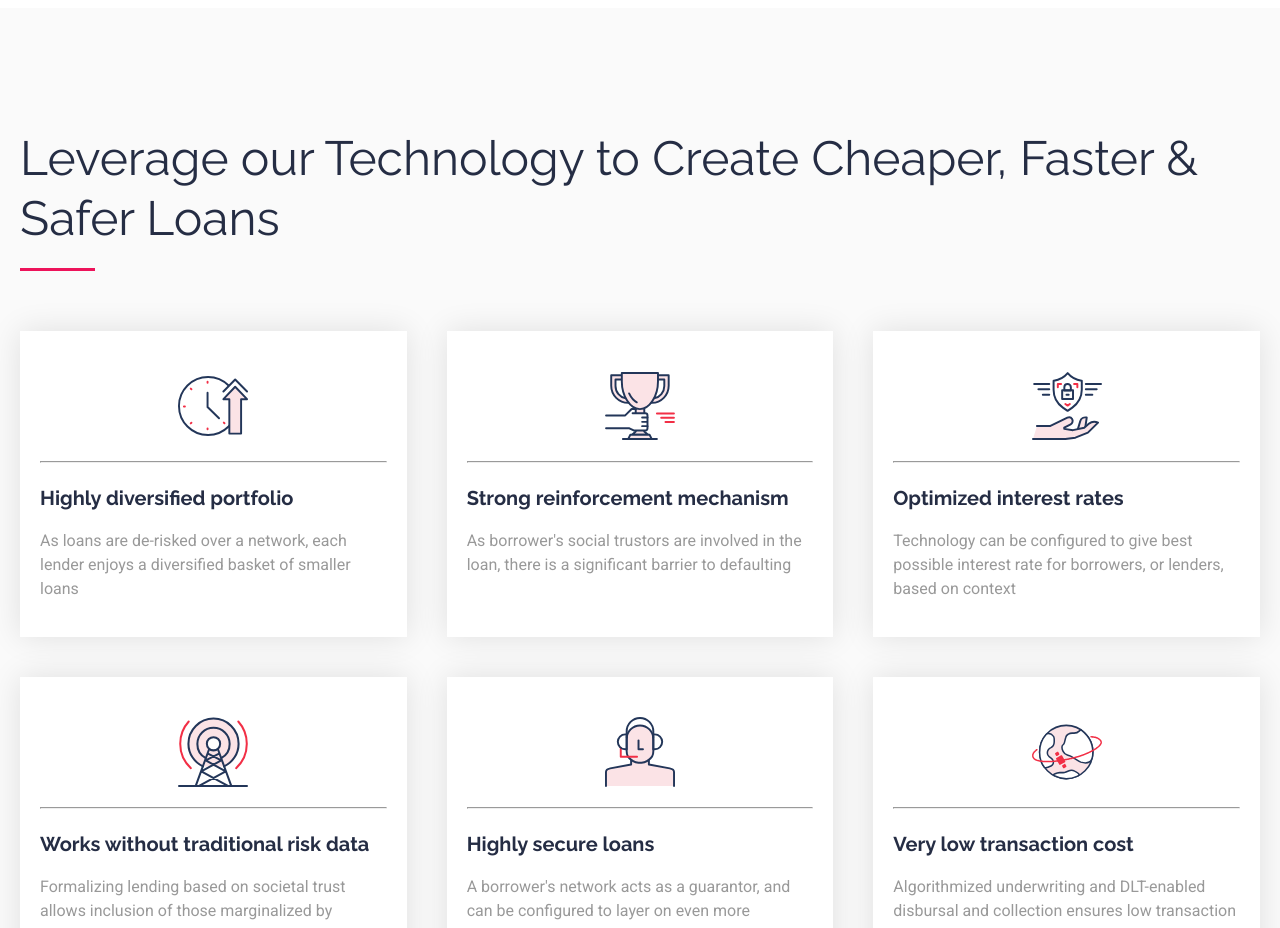
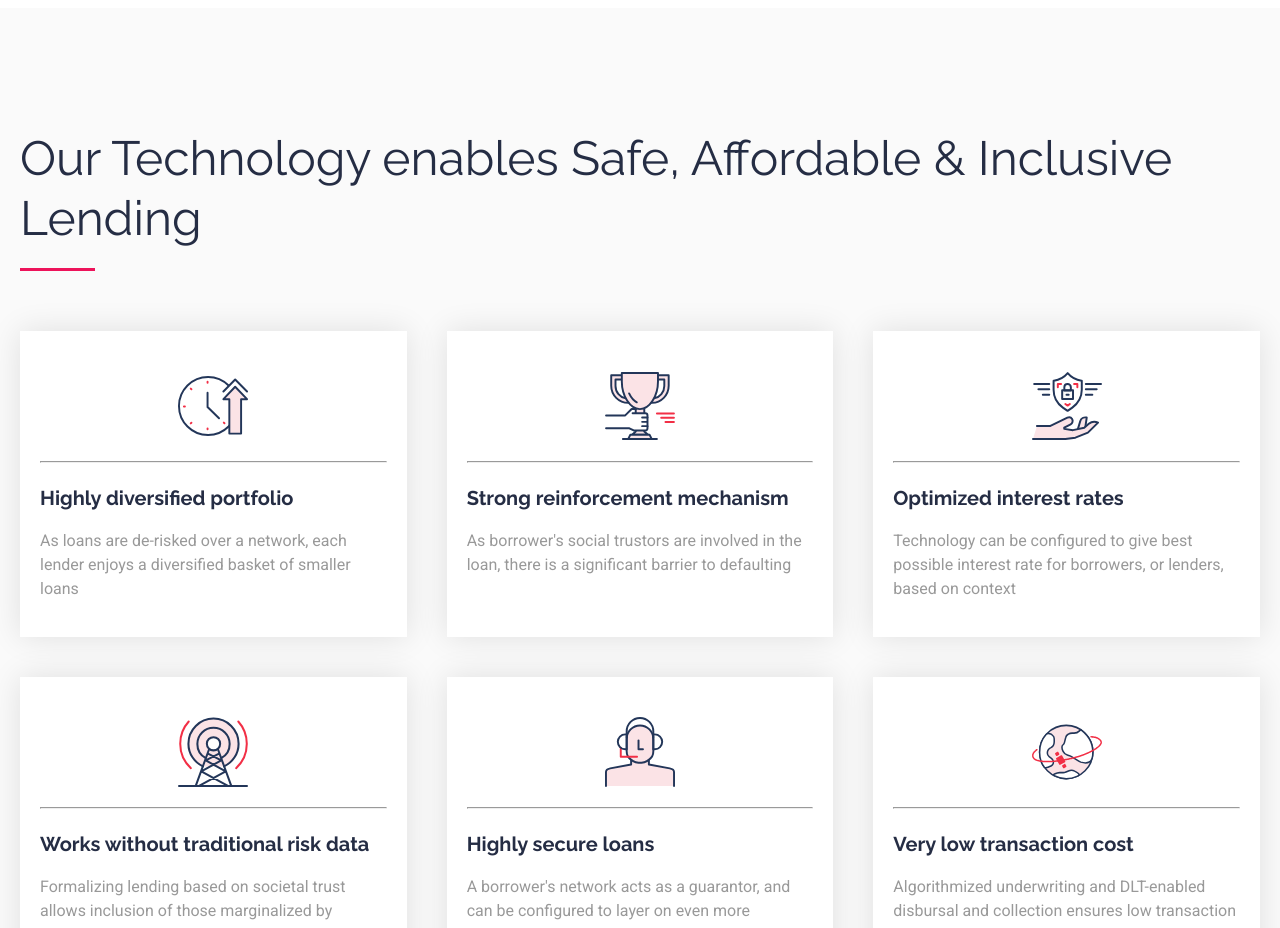
Before and after one commit to mustafasaifee42/arboreum, a React (Create React App) app: page / in a window 1280 px wide. Shown: the part 1740-2668 px from the top of the page. Built offline with nearby package versions, Linux system fonts and the light colour scheme.

Commit message:
changed title for Technology Features section

```diff
--- a/src/Features/index.tsx
+++ b/src/Features/index.tsx
@@ -56,7 +56,7 @@ const Map: React.FunctionComponent<{}> = () => {
       <DivContainer>
         <TitleContainer>
           <h1>
-            Leverage our Technology to Create Cheaper, Faster {"&"} Safer Loans
+            Our Technology enables Safe, Affordable {"&"} Inclusive Lending
           </h1>
           <TitleOutline />
         </TitleContainer>
```
